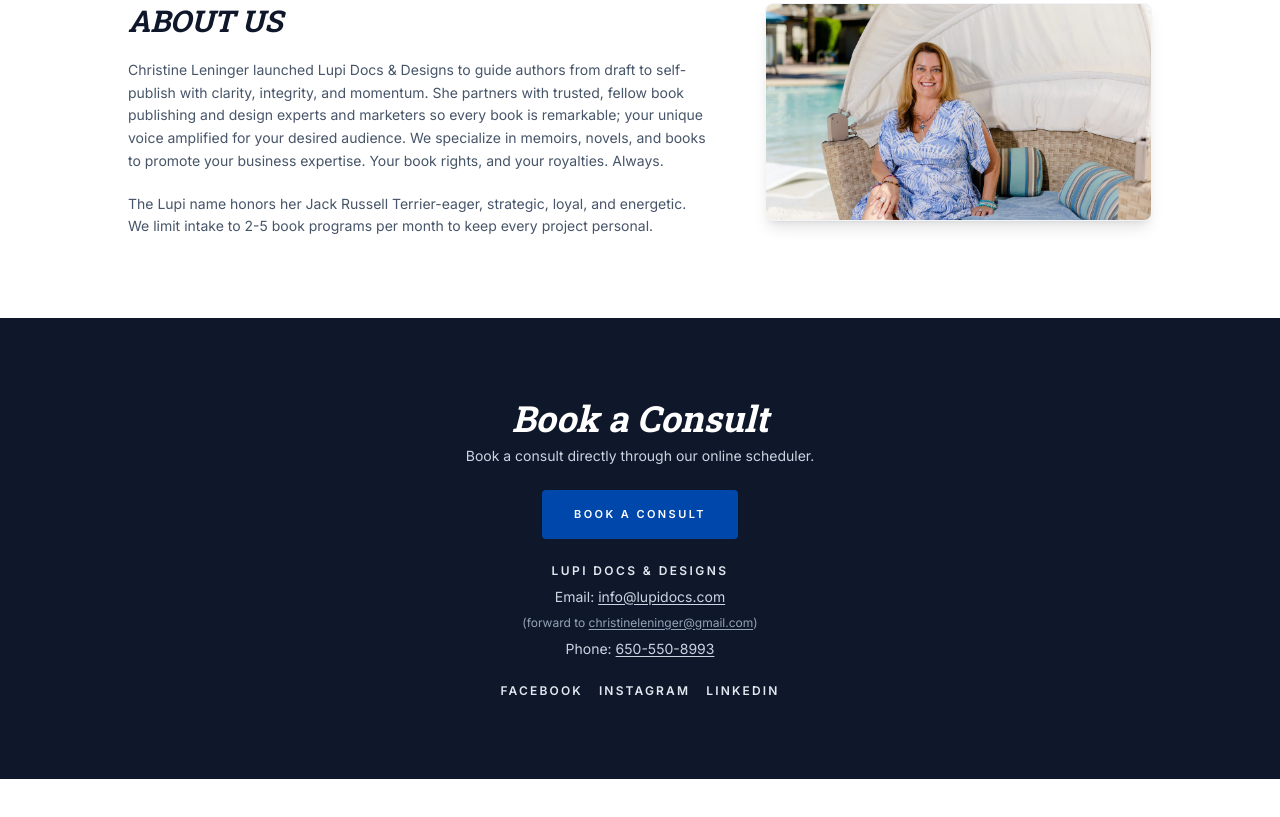
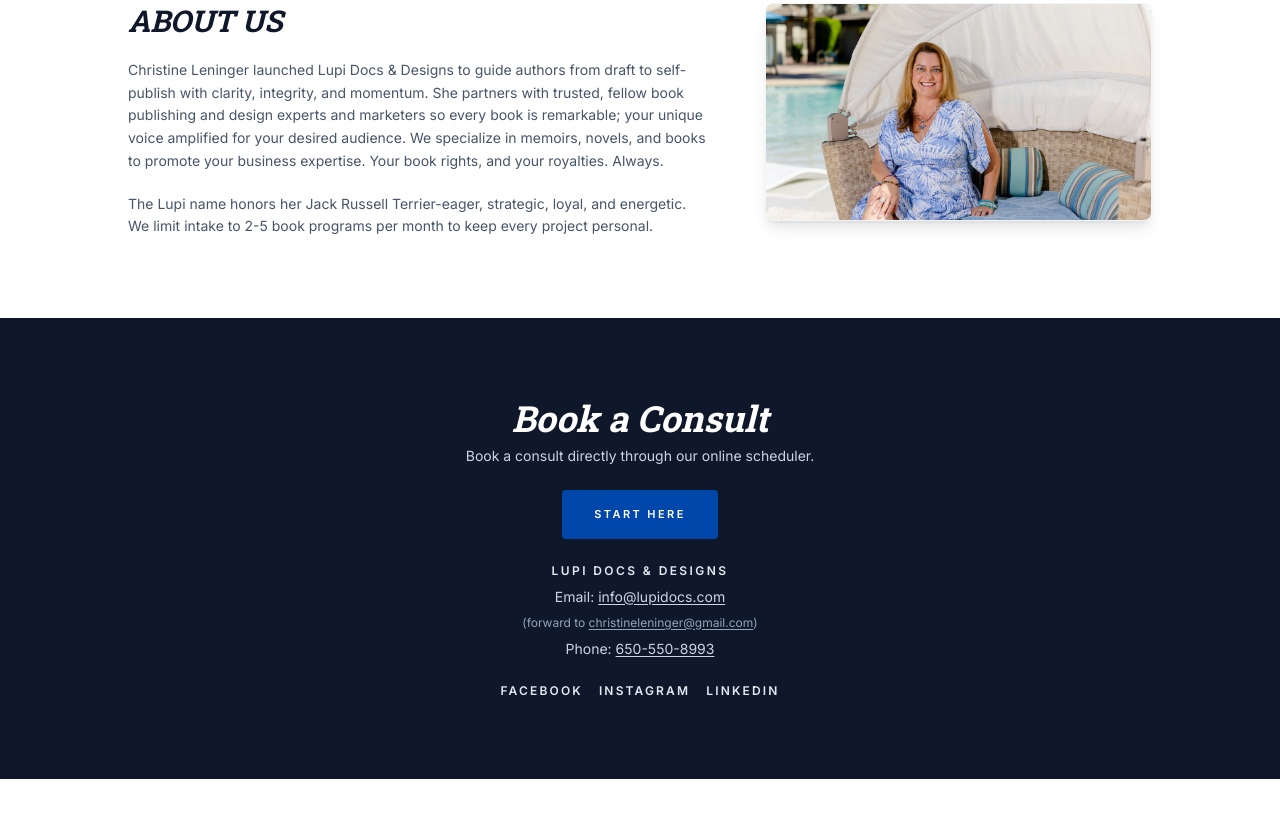
Before and after one commit to krcoffelt/LupiDocs, a plain HTML site: page index.html in a window 1280 px wide. Shown: the part 3780-4597 px from the top of the page. Drawn offline with nearby package versions, Linux system fonts and the light colour scheme.

Commit message:
Rename bottom consult CTA to Start Here

```diff
--- a/index.html
+++ b/index.html
@@ -209,7 +209,7 @@
         <p class="text-slate-300 text-sm">Book a consult directly through our online scheduler.</p>
       </div>
       <a href="https://45379.17hats.com/p#/scheduling/dzdczbrwpcwxpbpbxbdnpsthkknfvvvb" target="_blank" rel="noopener" class="inline-flex items-center justify-center bg-lupi text-white px-8 py-4 rounded font-bold text-[11px] uppercase tracking-[0.22em] transition hover:brightness-110">
-        Book a Consult
+        Start Here
       </a>
       <div class="space-y-2 text-sm text-slate-300">
         <p class="text-xs uppercase tracking-[0.2em] font-bold text-slate-200">LUPI DOCS &amp; DESIGNS</p>
```
